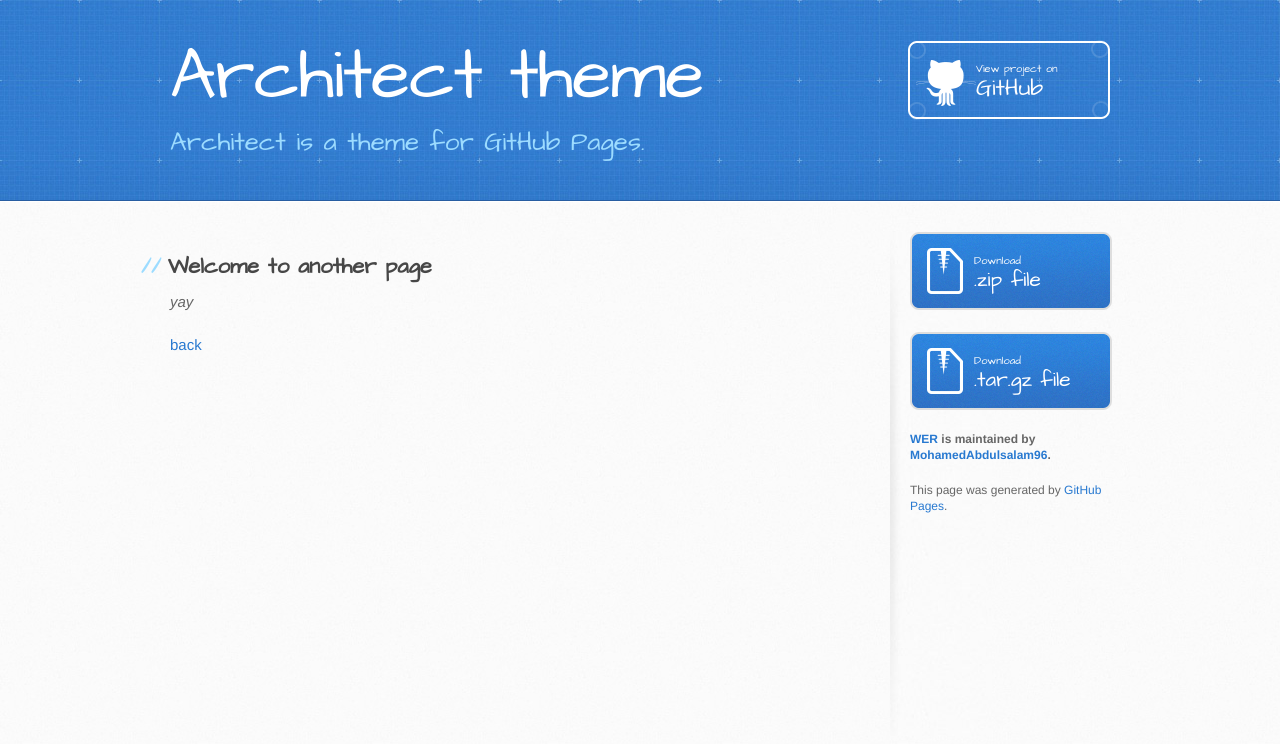
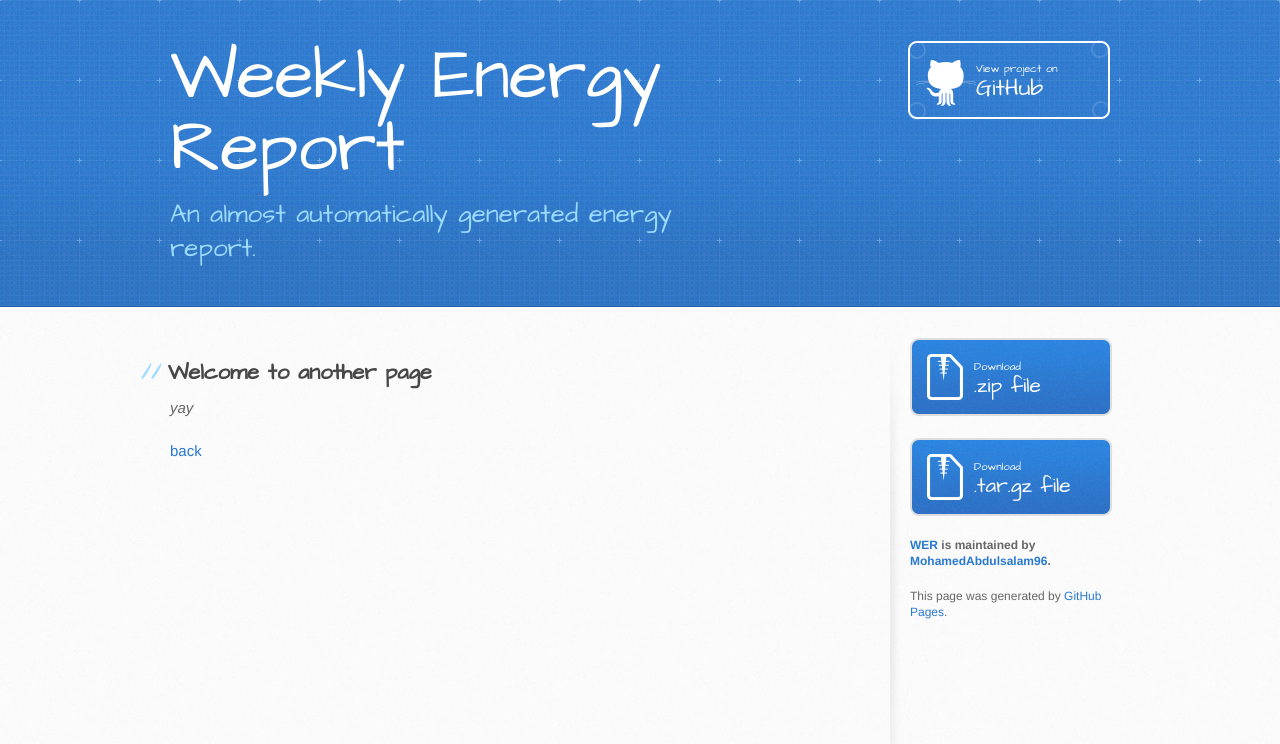
Before and after one commit to MohamedAbdulsalam96/WER, a Jekyll site: the page built from another-page.md, in a window 1280 px wide. Shown: the top 744 px of the page. Built offline with Jekyll 4.4.1, drawn with Linux system fonts in a browser that asks for light colours; our own code applies the rules of GitHub Pages for plain Markdown files.

Commit message:
Update _config.yml

```diff
--- a/_config.yml
+++ b/_config.yml
@@ -1,5 +1,5 @@
-title: Architect theme
-description: Architect is a theme for GitHub Pages.
+title: Weekly Energy Report
+description: An almost automatically generated energy report.
 show_downloads: true
 google_analytics:
 theme: jekyll-theme-architect
```
